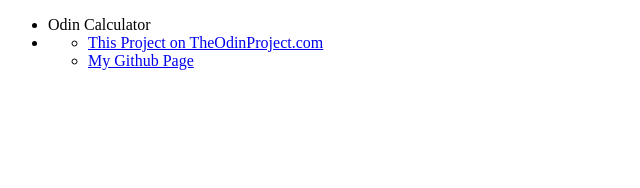
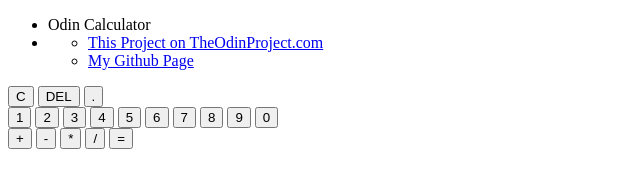
Before and after one commit to U2FUSB/odin-calculator, a plain HTML site: page index.html in a window 1280 px wide. Shown: the whole page, without its empty margins (0-640 px from the left). Drawn offline with Linux system fonts and the light colour scheme.

Commit message:
feat: Add buttons

```diff
--- a/index.html
+++ b/index.html
@@ -31,15 +31,40 @@
                 </ul>
             </nav>
         </header>
-        <main class="calculator">
-            <section class="calculator">
-                <div class="display"></div>
-                <div class="left-buttons">
-                    <div class="special-actions"></div>
-                    <div class="numbers"></div>
-                </div>
-                <div class="right-buttons">
-                    <div class="operations"></div>
+        <main>
+            <section class="calculator-container">
+                <div class="calculator-frame">
+                    <div class="display">
+                        <p class="text-output"></p>
+                    </div>
+                    <div class="left-buttons">
+                        <div class="special-actions">
+                            <button class="clear">C</button>
+                            <button class="delete">DEL</button>
+                            <button class="decimal-separator">.</button>
+                        </div>
+                        <div class="numbers">
+                            <button class="1">1</button>
+                            <button class="2">2</button>
+                            <button class="3">3</button>
+                            <button class="4">4</button>
+                            <button class="5">5</button>
+                            <button class="6">6</button>
+                            <button class="7">7</button>
+                            <button class="8">8</button>
+                            <button class="9">9</button>
+                            <button class="0">0</button>
+                        </div>
+                    </div>
+                    <div class="right-buttons">
+                        <div class="operations">
+                            <button class="plus">+</button>
+                            <button class="minus">-</button>
+                            <button class="multiply">*</button>
+                            <button class="divide">/</button>
+                            <button class="result">=</button>
+                        </div>
+                    </div>
                 </div>
             </section>
         </main>
```
